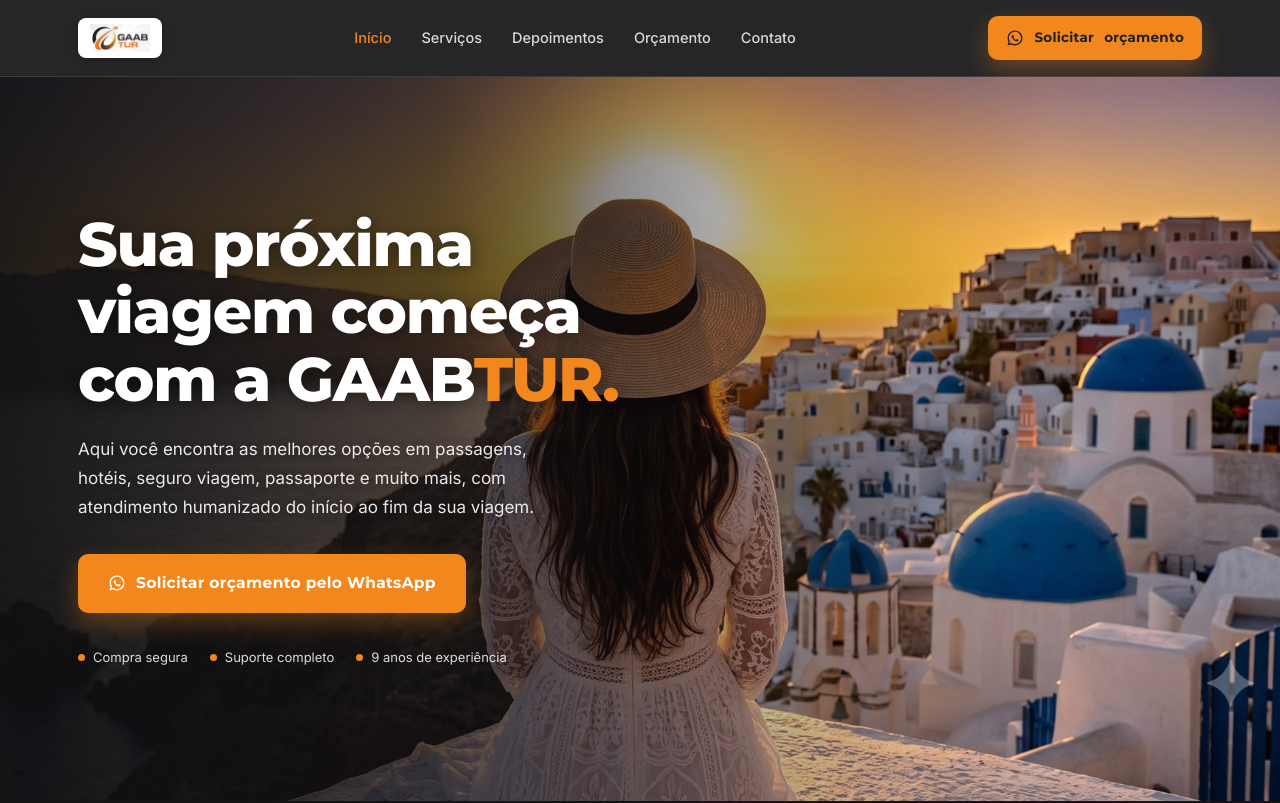
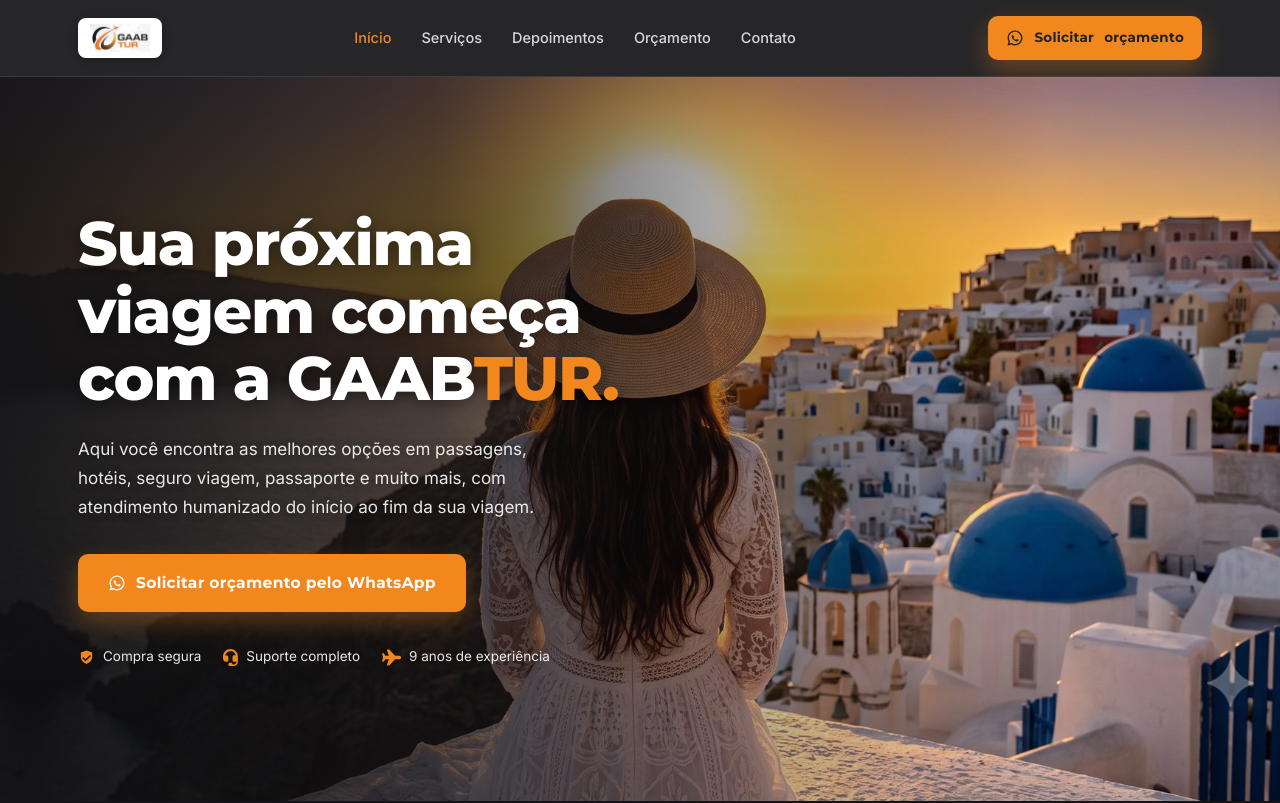
Before and after one commit to EuGabis/command_System, a Next.js app: page / in a window 1280 px wide. Shown: the top 803 px of the page. Built offline with nearby package versions, Linux system fonts and the light colour scheme.

Commit message:
feat(site): replace hero trust dots with related icons (shield, headset, plane)

```diff
--- a/src/app/(site)/page.tsx
+++ b/src/app/(site)/page.tsx
@@ -120,9 +120,9 @@
               </a>
             </div>
             <div className="g-trust">
-              <span><span className="dot" /> Compra segura</span>
-              <span><span className="dot" /> Suporte completo</span>
-              <span><span className="dot" /> 9 anos de experiência</span>
+              <span><span className="g-trust-ic"><SvcIcon name="shieldcheck" /></span> Compra segura</span>
+              <span><span className="g-trust-ic"><SvcIcon name="headset" /></span> Suporte completo</span>
+              <span><span className="g-trust-ic"><SvcIcon name="plane" /></span> 9 anos de experiência</span>
             </div>
           </div>
         </div>
--- a/src/app/(site)/site.css
+++ b/src/app/(site)/site.css
@@ -98,8 +98,9 @@
   .g-hero-cta .g-btn { width: 100%; justify-content: center; text-align: center; }
 }
 .g-trust { display: flex; flex-wrap: wrap; gap: 22px; margin-top: 34px; }
-.g-trust span { display: inline-flex; align-items: center; gap: 8px; font-size: 13px; color: rgba(255,255,255,.85); }
-.g-trust .dot { width: 7px; height: 7px; border-radius: 50%; background: var(--orange); }
+.g-trust span { display: inline-flex; align-items: center; gap: 8px; font-size: 13.5px; color: rgba(255,255,255,.9); }
+.g-trust .g-trust-ic { display: inline-flex; align-items: center; justify-content: center; color: var(--orange); }
+.g-trust .g-trust-ic svg { height: 17px; width: auto; }
 @media (max-width: 900px) {
   .g-hero { min-height: 78vh; }
   .g-hero::before { background: linear-gradient(0deg, rgba(16,16,18,.95) 5%, rgba(16,16,18,.55) 55%, rgba(16,16,18,.35)); }
```
